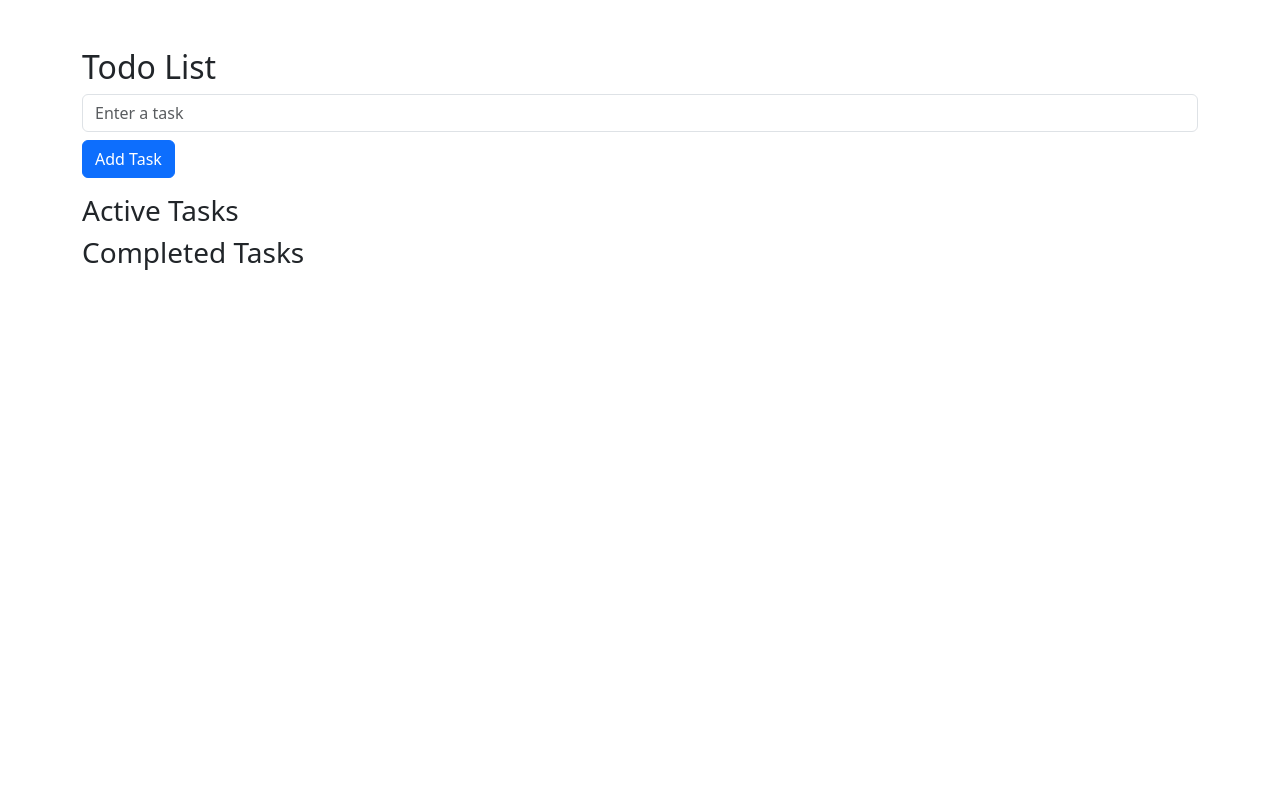
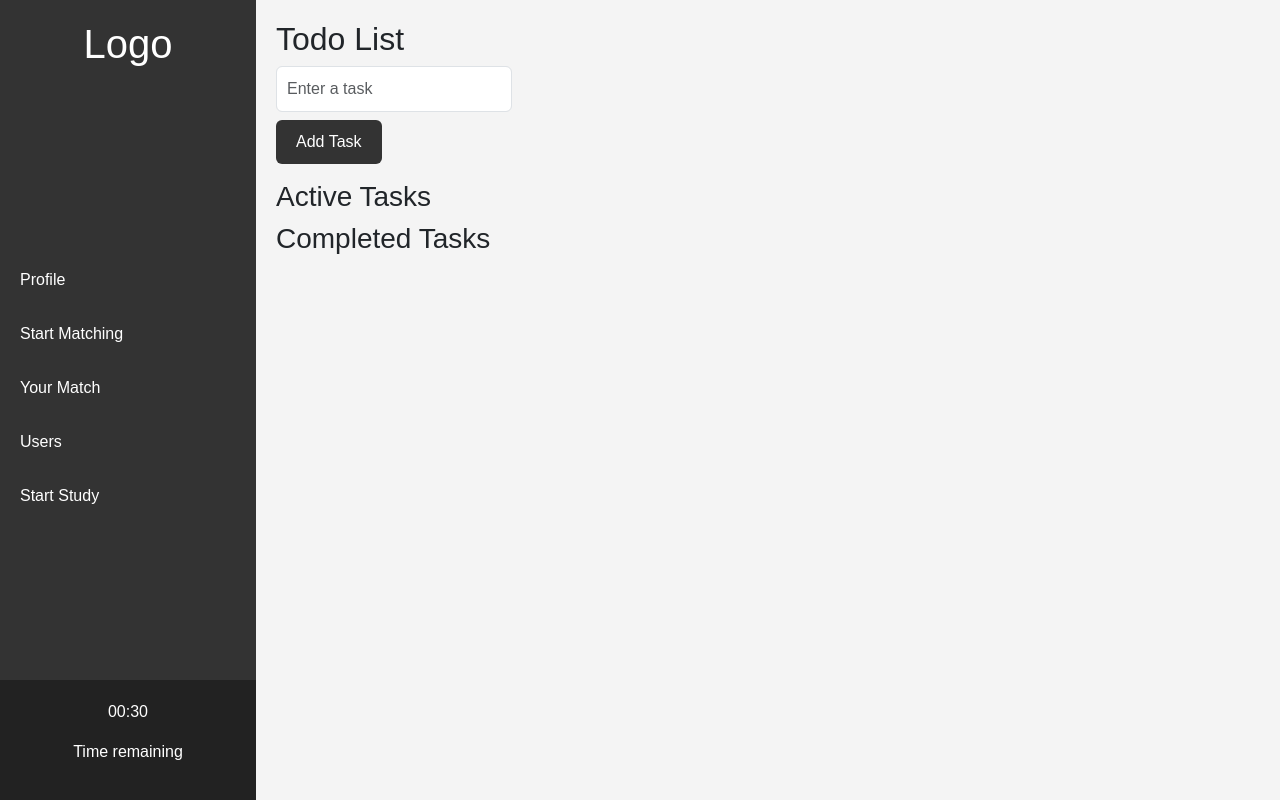
Before and after one commit to tarun-trj/studyBuddy, a React (Vite) app in the folder login_register/client/: page /todo in a window 1280 px wide. Built offline with nearby package versions, Linux system fonts and the light colour scheme.

Commit message:
half working

```diff
--- a/login_register/client/src/Home.jsx
+++ b/login_register/client/src/Home.jsx
@@ -1,13 +1,13 @@
-import React from "react";
-import { useState, useEffect } from "react";
+import React, { useState, useEffect } from "react";
 import { useLocation, useNavigate } from "react-router-dom";
 import axios from "axios";
 import Sidebar from "./components/sidebar.jsx";
+import './styles/styles.css';
 
 function Home() {
   const [errors, setError] = useState("");
   const navigate = useNavigate();
-  const [submissionSuccessful, setSubmissionSuccessful] = useState(false); // New state for tracking submission success
+  const [submissionSuccessful, setSubmissionSuccessful] = useState(false);
   const location = useLocation();
   const user = location.state?.user;
   const [query, setQuery] = useState({
@@ -18,7 +18,6 @@ function Home() {
   });
 
   if (!user) {
-    // Handle the case when user data is not available
     return <div>Loading...</div>;
   }
 
@@ -34,19 +33,19 @@ function Home() {
     if (errors) {
       console.log("Error logged:", errors);
     }
-  }, [errors]); // This useEffect will run every time `errors` changes.
+  }, [errors]);
 
   const handleTodoSubmit = () => {
-    navigate("/todo"); // Navigate to /todo route
+    navigate("/todo");
   };
 
   const handleDisplaySubmit = () => {
-    navigate("/all-user"); // Navigate to /todo route
+    navigate("/all-user");
   };
 
   const handleMatchSubmit = async (e) => {
     e.preventDefault();
-    const token = sessionStorage.getItem("token"); // Retrieving the token
+    const token = sessionStorage.getItem("token");
     const email = user.email;
     console.log(token);
 
@@ -56,7 +55,7 @@ function Home() {
         { email },
         {
           headers: {
-            Authorization: `Bearer ${token}`, // Include the token in the request header
+            Authorization: `Bearer ${token}`,
             "Content-Type": "application/json",
           },
         }
@@ -94,7 +93,6 @@ function Home() {
       console.log("no token found");
     }
 
-    // Merge queries into an array, filtering out null or empty values
     const queries = [
       query.query1,
       query.query2,
@@ -106,12 +104,11 @@ function Home() {
 
     if (queries.length === 0) {
       setError("Please enter at least one query.");
-      console.log("Submission blocked: No queries provided."); // Additional log for no input scenario
+      console.log("Submission blocked: No queries provided.");
       setSubmissionSuccessful(false);
-      return; // Exit the function if no queries are provided
+      return;
     }
 
-    // Reset error state before making the API call
     setError("");
 
     try {
@@ -126,32 +123,28 @@ function Home() {
       );
       console.log(response.data);
       setSubmissionSuccessful(true);
-      //navigate('/match', { state: { employees: response.data} });
     } catch (error) {
       setSubmissionSuccessful(false);
       if (error.response) {
-        // Client received an error response (5xx, 4xx)
         setError(
           `Failed to fetch: ${error.response.status} ${error.response.data.message}`
         );
       } else if (error.request) {
-        // The request was made but no response was received
         setError("No response from the server");
       } else {
-        // Something happened in setting up the request that triggered an Error
         setError("Error:  " + error.message);
       }
     }
   };
 
   return (
-    <div>
+    <div className="home-container">
       <Sidebar />
       <div className="main-content">
         <h1>Welcome, {user.name}!</h1>
         <div>
           <p>Email: {user.email}</p>
-          <p>Email: {user.branch}</p>
+          <p>Branch: {user.branch}</p>
           <input
             type="text"
             name="query1"
@@ -159,7 +152,6 @@ function Home() {
             onChange={handleInput}
             placeholder="Enter your query"
           />
-
           <input
             type="text"
             name="query2"
--- a/login_register/client/src/components/sidebar.jsx
+++ b/login_register/client/src/components/sidebar.jsx
@@ -1,34 +1,24 @@
-import React, { useState } from "react";
+import React from 'react';
+import { Link } from 'react-router-dom';
+
 function Sidebar() {
   return (
     <div className="sidebar">
       <div className="logo">
         <h1>Logo</h1>
       </div>
-      <div className="nav-container">
-        <ul className="nav-links">
-          <li>
-            <a href="/home">Profile</a>
-          </li>
-          <li>
-            <a href="#match">Start Matching</a>
-          </li>
-          <li>
-            <a href="/match">Your Match</a>
-          </li>
-          <li>
-            <a href="/all-user">Users</a>
-          </li>
-          <li>
-            <a href="/todo">Start Study</a>
-          </li>
+      <nav>
+        <ul>
+          <li><Link to="/home">Profile</Link></li>
+          <li><Link to="/home">Start Matching</Link></li>
+          <li><Link to="/match">Your Match</Link></li>
+          <li><Link to="/all-user">Users</Link></li>
+          <li><Link to="/todo">Start Study</Link></li>
         </ul>
-      </div>
-      <div className="timer-container">
-        <div className="timer">
-          <h2>00:30</h2>
-          <p>Time remaining</p>
-        </div>
+      </nav>
+      <div className="footer">
+        <p>00:30</p>
+        <p>Time remaining</p>
       </div>
     </div>
   );
--- a/login_register/client/src/components/todo.jsx
+++ b/login_register/client/src/components/todo.jsx
@@ -1,4 +1,6 @@
 import React, { useState } from "react";
+import Sidebar from "./sidebar.jsx";
+import '../styles/styles.css';
 
 function Todo() {
   const [tasks, setTasks] = useState([]);
@@ -28,7 +30,9 @@ function Todo() {
   const completedTasks = tasks.filter((task) => task.completed);
 
   return (
-    <div className="container mt-5">
+    <div className="home-container">
+      <Sidebar />
+      <div className="main-content">
         <h2>Todo List</h2>
         <input
           type="text"
@@ -83,6 +87,7 @@ function Todo() {
           ))}
         </ul>
       </div>
+    </div>
   );
 }
 
--- /dev/null
+++ b/login_register/client/src/styles/styles.css
@@ -0,0 +1,106 @@
+/* General styles */
+body, html {
+  margin: 0;
+  padding: 0;
+  font-family: Arial, sans-serif;
+}
+
+.home-container {
+  display: flex;
+  height: 100vh; /* Ensure it takes the full viewport height */
+}
+
+.sidebar {
+  width: 20%;
+  background-color: #333;
+  color: #fff;
+  display: flex;
+  flex-direction: column;
+  justify-content: space-between;
+}
+
+.logo {
+  padding: 20px;
+  text-align: center;
+  font-size: 1.5em;
+}
+
+nav ul {
+  list-style-type: none;
+  padding: 0;
+  margin: 0;
+}
+
+nav ul li {
+  padding: 15px 20px;
+}
+
+nav ul li a {
+  color: #fff;
+  text-decoration: none;
+}
+
+nav ul li a:hover {
+  background-color: #575757;
+  display: block;
+}
+
+.footer {
+  padding: 20px;
+  text-align: center;
+  background-color: #222;
+}
+
+.main-content {
+  flex: 1;
+  padding: 20px;
+  background-color: #f4f4f4;
+  overflow-y: auto;
+}
+
+.main-content h1 {
+  margin-top: 0;
+}
+
+.main-content input[type="text"] {
+  width: calc(25% - 10px);
+  margin-right: 10px;
+  padding: 10px;
+  margin-bottom: 10px;
+}
+
+.main-content button {
+  padding: 10px 20px;
+  margin-right: 10px;
+  background-color: #333;
+  color: #fff;
+  border: none;
+  cursor: pointer;
+}
+
+.main-content button:hover {
+  background-color: #575757;
+}
+
+.main-content ul {
+  list-style-type: none;
+  padding: 0;
+}
+
+.main-content ul li {
+  padding: 10px 0;
+  display: flex;
+  justify-content: space-between;
+}
+
+.main-content ul li button {
+  background-color: red;
+  color: #fff;
+  border: none;
+  cursor: pointer;
+  padding: 5px 10px;
+}
+
+.main-content ul li button:hover {
+  background-color: darkred;
+}
```
Also changed, not shown: package.json (added, +11 -0 lines), 2 other files (tests, documents, lock files or other folders). Lines whose indentation alone changed are shown as unchanged.
